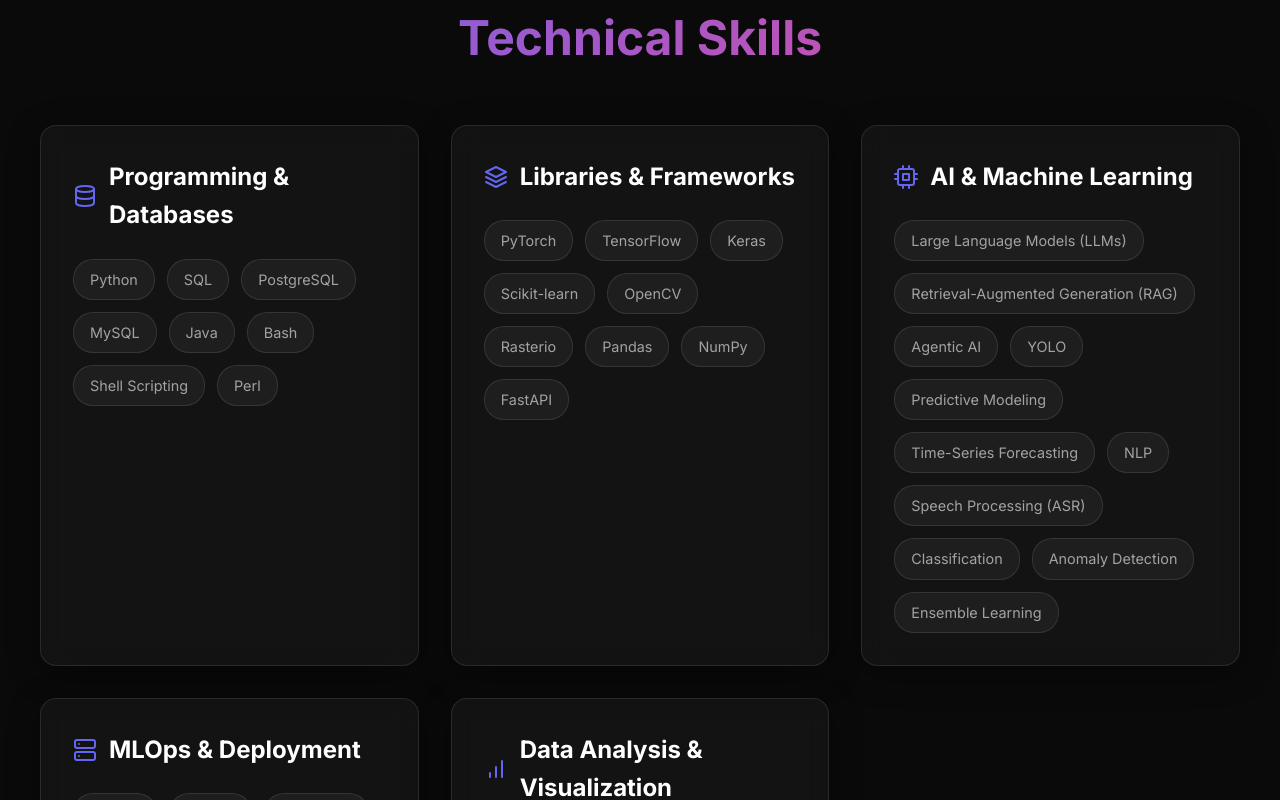
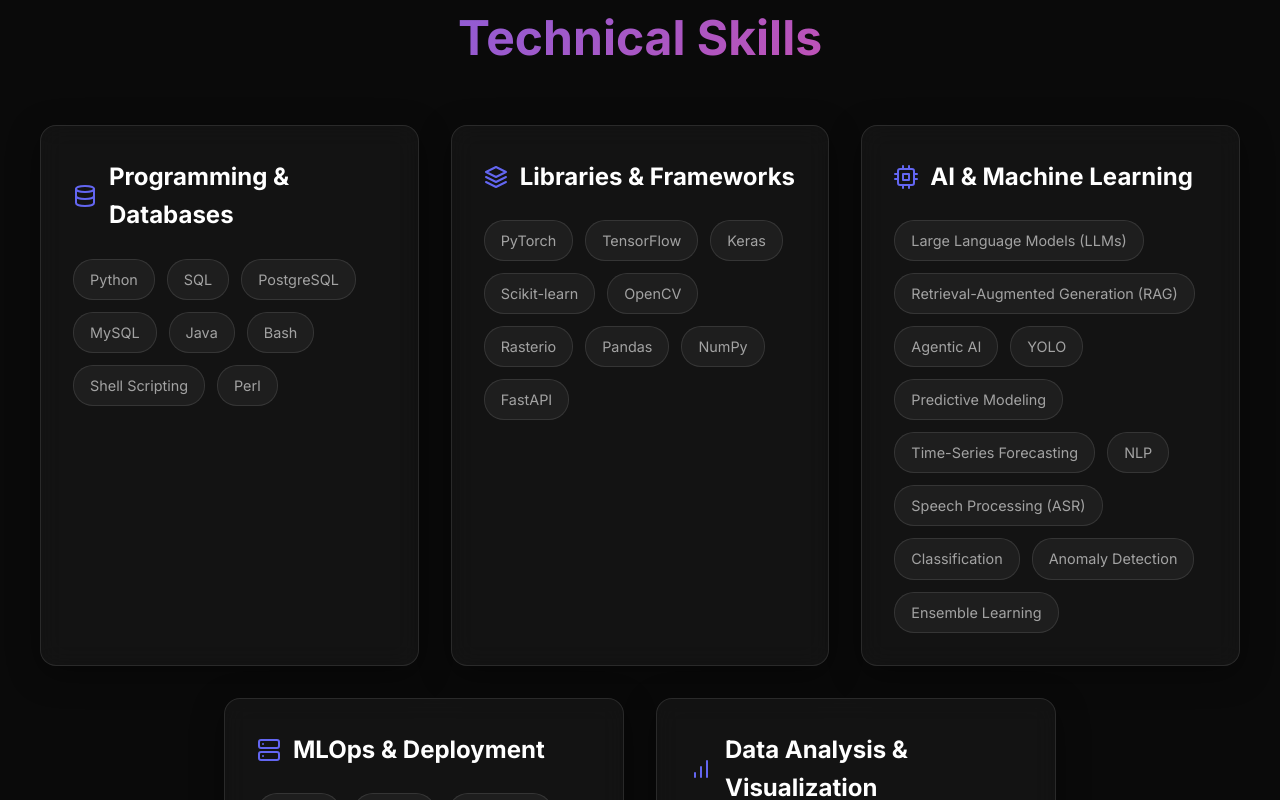
Before and after one commit to Khaing-Zar-Mon/Khaing-Zar-Mon.github.io, a React (Vite) app: page / in a window 1280 px wide. Shown: the part 880-1680 px from the top of the page. Built offline with nearby package versions, Linux system fonts and the light colour scheme.

Commit message:
update tech skills carts

```diff
--- a/src/components/About.css
+++ b/src/components/About.css
@@ -9,12 +9,15 @@
 }
 
 .skills-grid {
-  display: grid;
-  grid-template-columns: repeat(auto-fit, minmax(300px, 1fr));
+  display: flex;
+  flex-wrap: wrap;
+  justify-content: center;
   gap: 2rem;
 }
 
 .skill-category {
+  flex: 1 1 300px;
+  max-width: 400px;
   padding: 2rem;
   transition: var(--transition);
 }
```
Also changed, not shown: src/components/About.jsx (line endings or trailing spaces).
